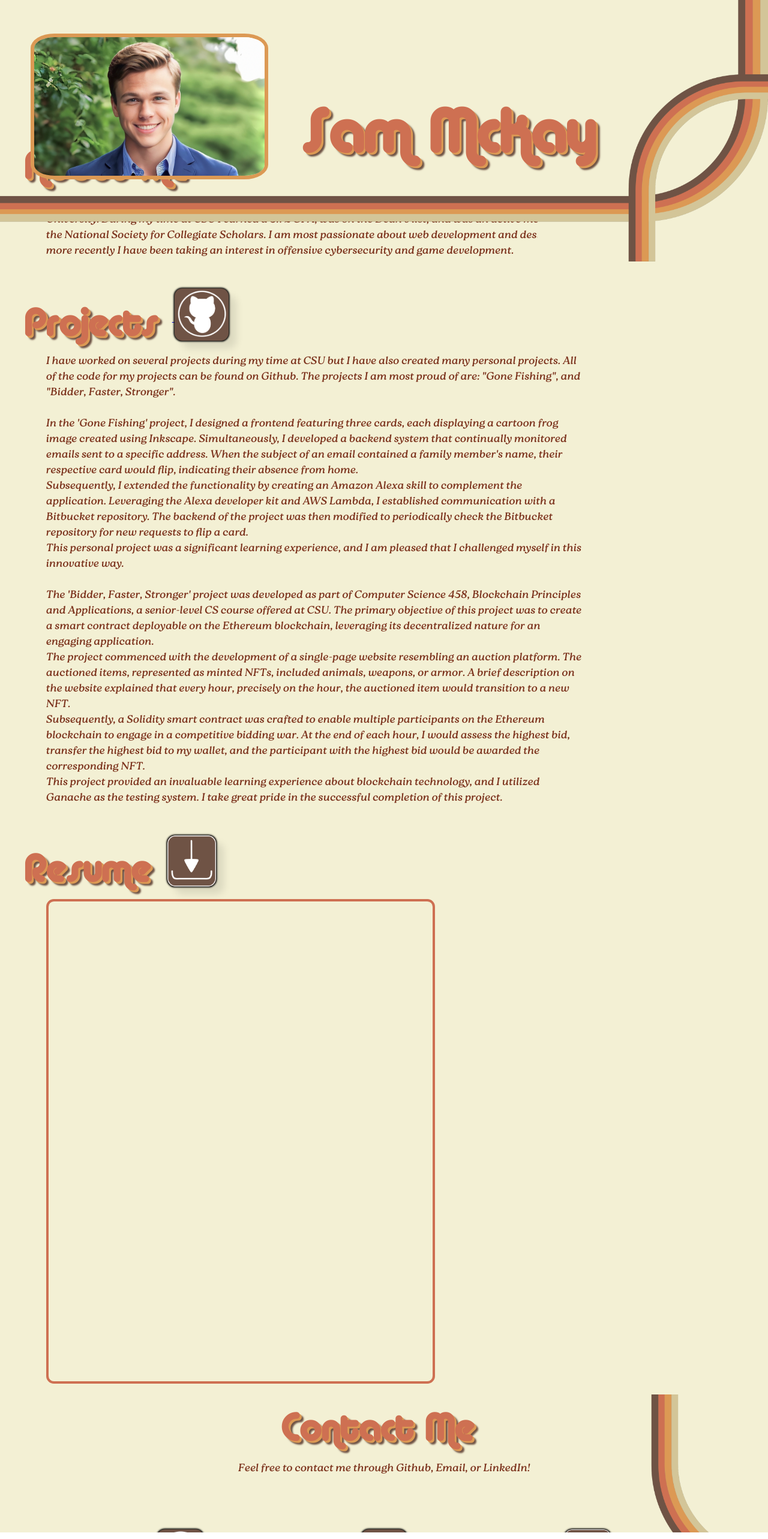
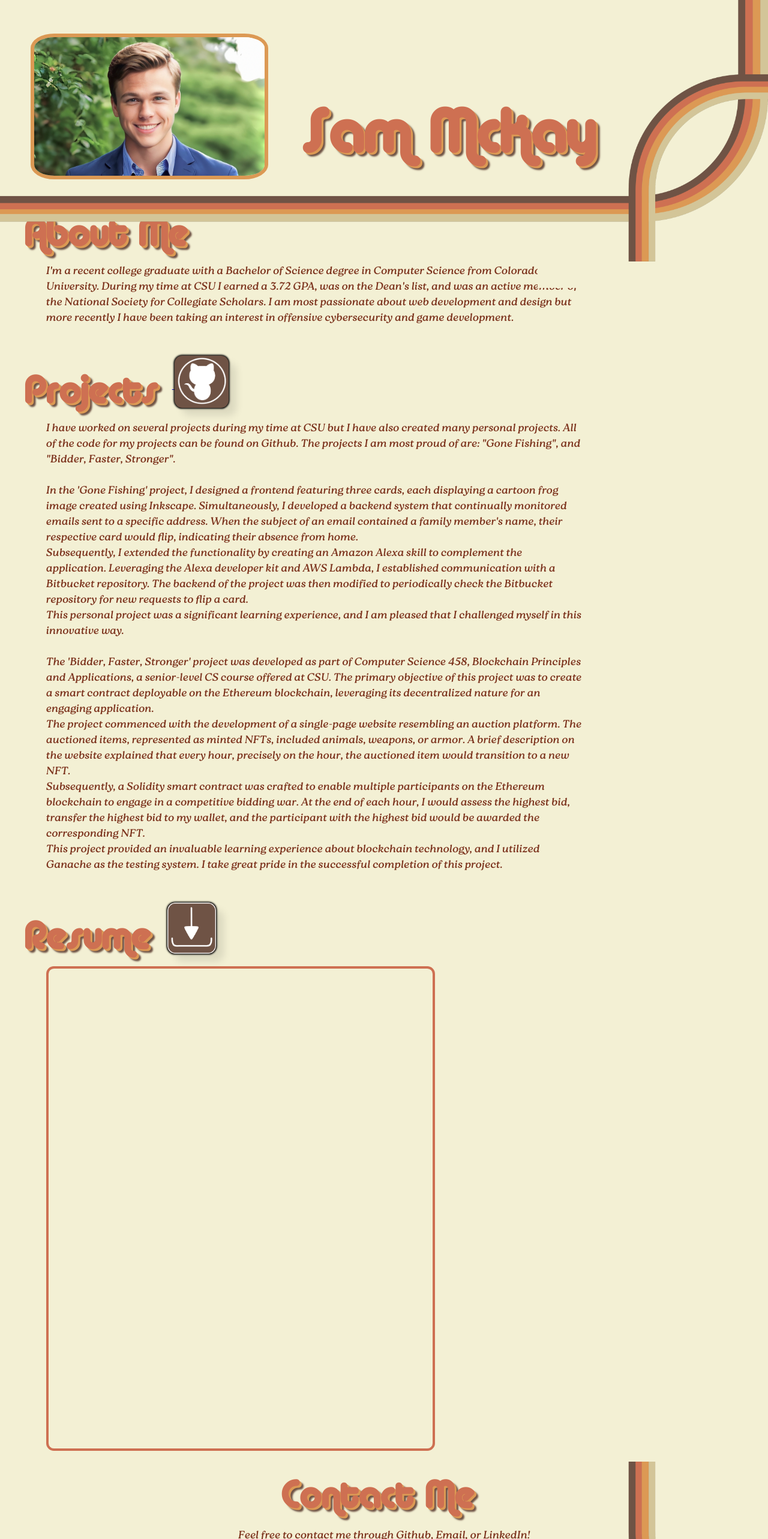
Before and after one commit to Retrope13/Personal-Website, a React (Create React App) app: page / in a window 1280 px wide. Shown: the top 2566 px of the page at 60% size. Built offline with nearby package versions, Linux system fonts and the light colour scheme.

Commit message:
get "section" to line up again. I will fix you later 0_0

```diff
--- a/src/Home.css
+++ b/src/Home.css
@@ -67,9 +67,8 @@
 
 section {
   margin-left: 3vw;
-  top: 10vh;
+  margin-top: 40vh;
   width: 70%;
-  position: relative;
 }
 
 html {
@@ -109,7 +108,7 @@ iframe {
 #footerImg {
   max-width: 100vw;
   position: absolute;
-  left: 0;
+  left: 0vw;
   background-color: #F3F0D4;
 }
 
```
